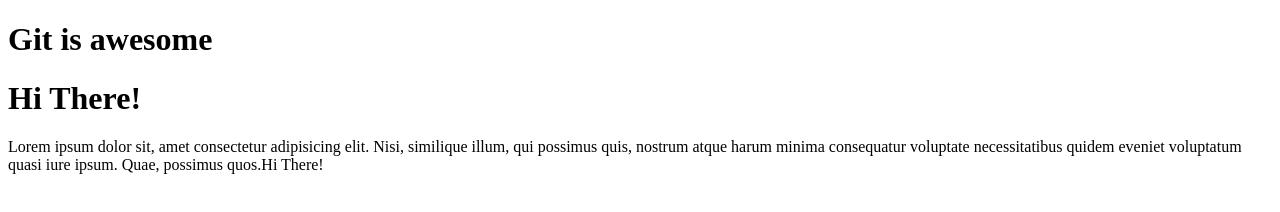
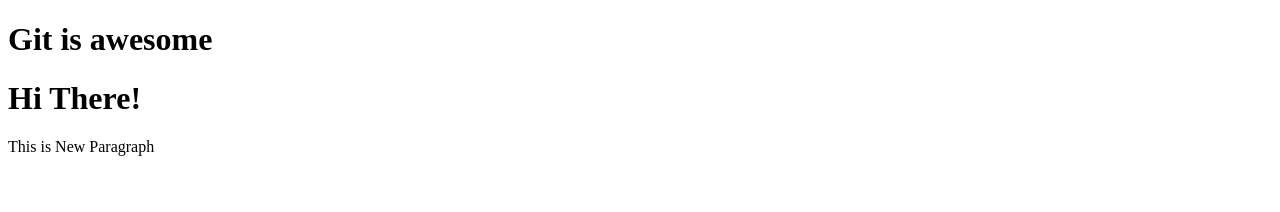
Before and after one commit to PallaviEkshinge/gitProject, a plain HTML site: page index.html in a window 1280 px wide. Drawn offline with Linux system fonts and the light colour scheme.

Commit message:
Added Paragraph
We updated index.html from github

```diff
--- a/index.html
+++ b/index.html
@@ -9,7 +9,6 @@
 <body>
     <h1>Git is awesome</h1>
     <h1>Hi There!</h1>
-    <p>Lorem ipsum dolor sit, amet consectetur adipisicing elit. Nisi, similique illum, qui possimus quis, nostrum atque harum minima consequatur voluptate necessitatibus quidem eveniet voluptatum quasi iure ipsum.
-        Quae, possimus quos.<span>Hi There!</span></p>
+    <p>This is New Paragraph</p>
 </body>
 </html>
```
